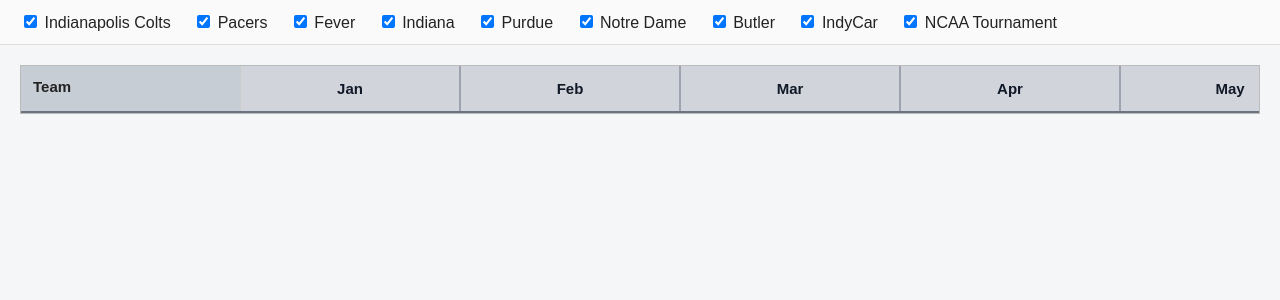
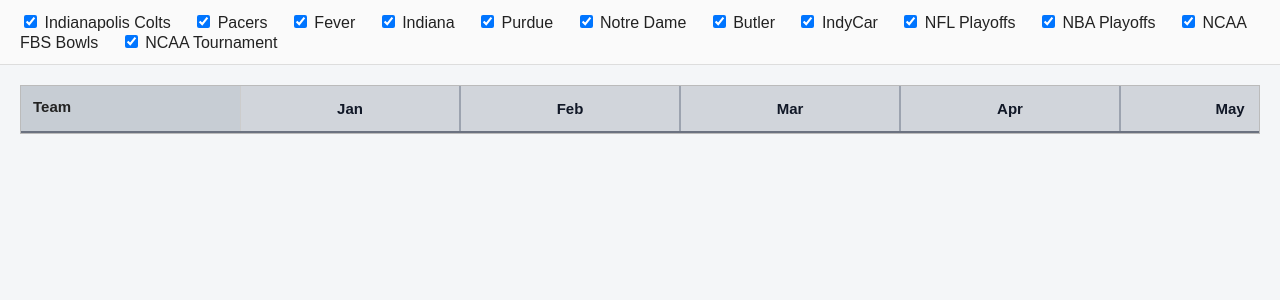
Before and after one commit to tcmeyer62/Indiana-SportsCalendar, a Flask app: template templates/index.html in a window 1280 px wide. Shown: the part 149-449 px from the top of the page. Run offline with Flask 3, Linux system fonts and the light colour scheme; the template is opened without the code that fills it, so the values that code supplies are empty.

Commit message:
Add postseason and tournament filters

```diff
--- a/templates/index.html
+++ b/templates/index.html
@@ -49,6 +49,9 @@
     <label><input type="checkbox" value="Notre Dame Fighting Irish" checked> Notre Dame</label>
     <label><input type="checkbox" value="Butler Bulldogs" checked> Butler</label>
     <label><input type="checkbox" value="IndyCar" checked> IndyCar</label>
+    <label><input type="checkbox" value="NFL Playoffs" checked> NFL Playoffs</label>
+    <label><input type="checkbox" value="NBA Playoffs" checked> NBA Playoffs</label>
+    <label><input type="checkbox" value="NCAA FBS Bowls" checked> NCAA FBS Bowls</label>
     <label><input type="checkbox" value="NCAA Tournament" checked> NCAA Tournament</label>
 </section>
 
```
